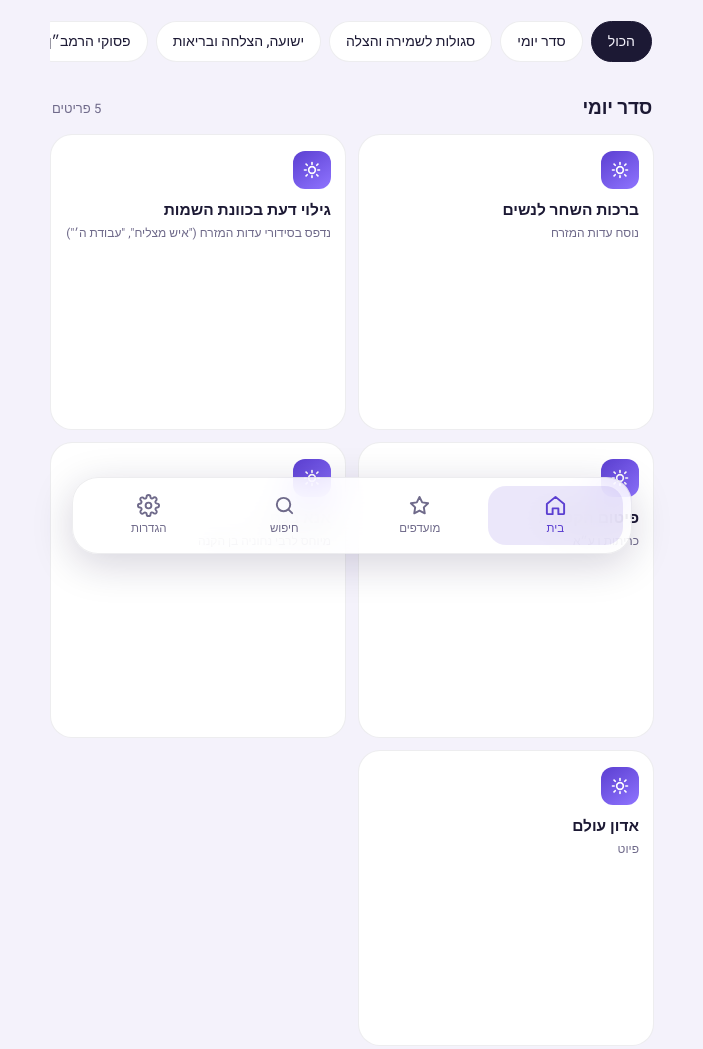
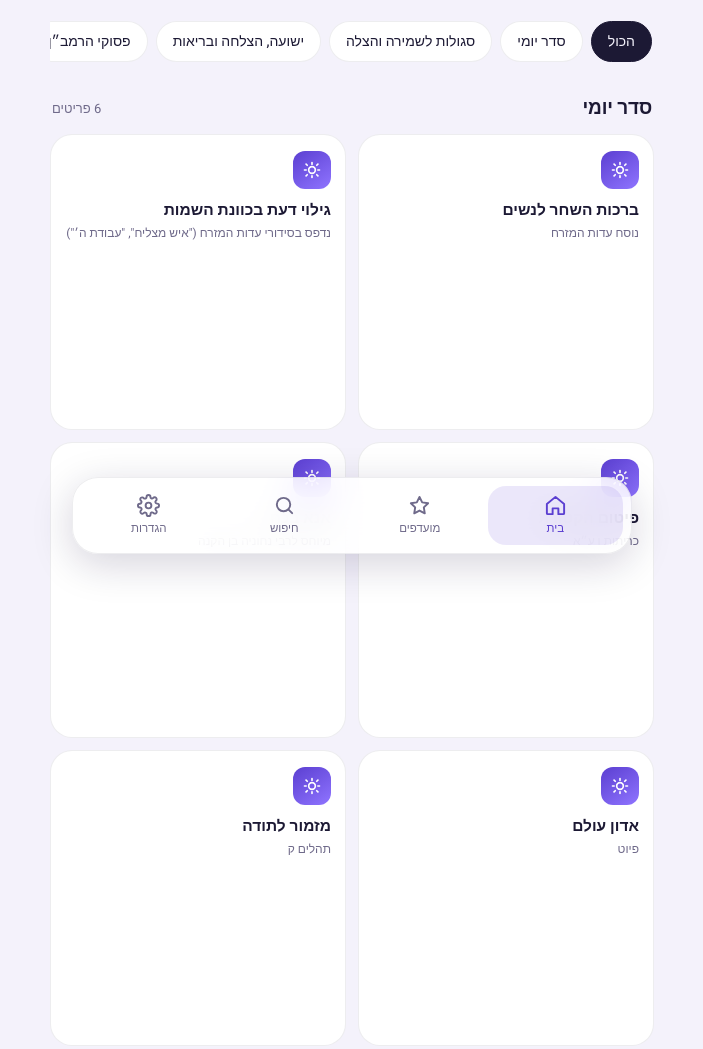
Before and after one commit to eliron7/betel, a plain HTML site: page index.html in a window 1280 px wide. Shown: the part 234-1283 px from the top of the page, without its empty margins (288-991 px from the left). Drawn offline with Linux system fonts and the light colour scheme; a web font is replaced by a local one.

Commit message:
הוספת מזמור לתודה (תהלים ק)
Co-Authored-By: Claude Opus 5.5 <noreply@anthropic.com>
Claude-Session: https://claude.ai/code/session_0196NLgTSZqzqyyK3d9mqvLj

```diff
--- a/index.html
+++ b/index.html
@@ -354,6 +354,15 @@ const PRAYERS = [
   {p:'וְאָז נָשִׁיר בְּבֵית קָדְשִׁי, אָמֵן אָמֵן, שֵׁם הַנּוֹרָא.'}
 ]},
 
+{ id:'mizmor-letoda', cat:'daily', title:'מזמור לתודה', src:'תהלים ק · נאמר בפסוקי דזמרה',
+  note:'מזמור של הודיה לה׳. נוהגים לאומרו בעמידה ובשמחה.',
+  blocks:[
+  {v:'מִזְמוֹר לְתוֹדָה, הָרִיעוּ לַיהֹוָה כָּל הָאָרֶץ.', l:'א'},
+  {v:'עִבְדוּ אֶת '+H+' בְּשִׂמְחָה, בֹּאוּ לְפָנָיו בִּרְנָנָה.', l:'ב'},
+  {v:'דְּעוּ כִּי '+H+' הוּא אֱלֹהִים, הוּא עָשָׂנוּ וְלוֹ [וְלֹא] אֲנַחְנוּ, עַמּוֹ וְצֹאן מַרְעִיתוֹ.', l:'ג'},
+  {v:'בֹּאוּ שְׁעָרָיו בְּתוֹדָה, חֲצֵרֹתָיו בִּתְהִלָּה, הוֹדוּ לוֹ בָּרְכוּ שְׁמוֹ.', l:'ד'},
+  {v:'כִּי טוֹב '+H+', לְעוֹלָם חַסְדּוֹ, וְעַד דֹּר וָדֹר אֱמוּנָתוֹ.', l:'ה'}
+]},
 /* ---------------- shmira ---------------- */
 { id:'hagana', cat:'shmira', title:'פסוק להגנה', src:'נוסח שמירת המלאכים', repeat:3,
   note:'יש לומר שלוש פעמים.',
```
